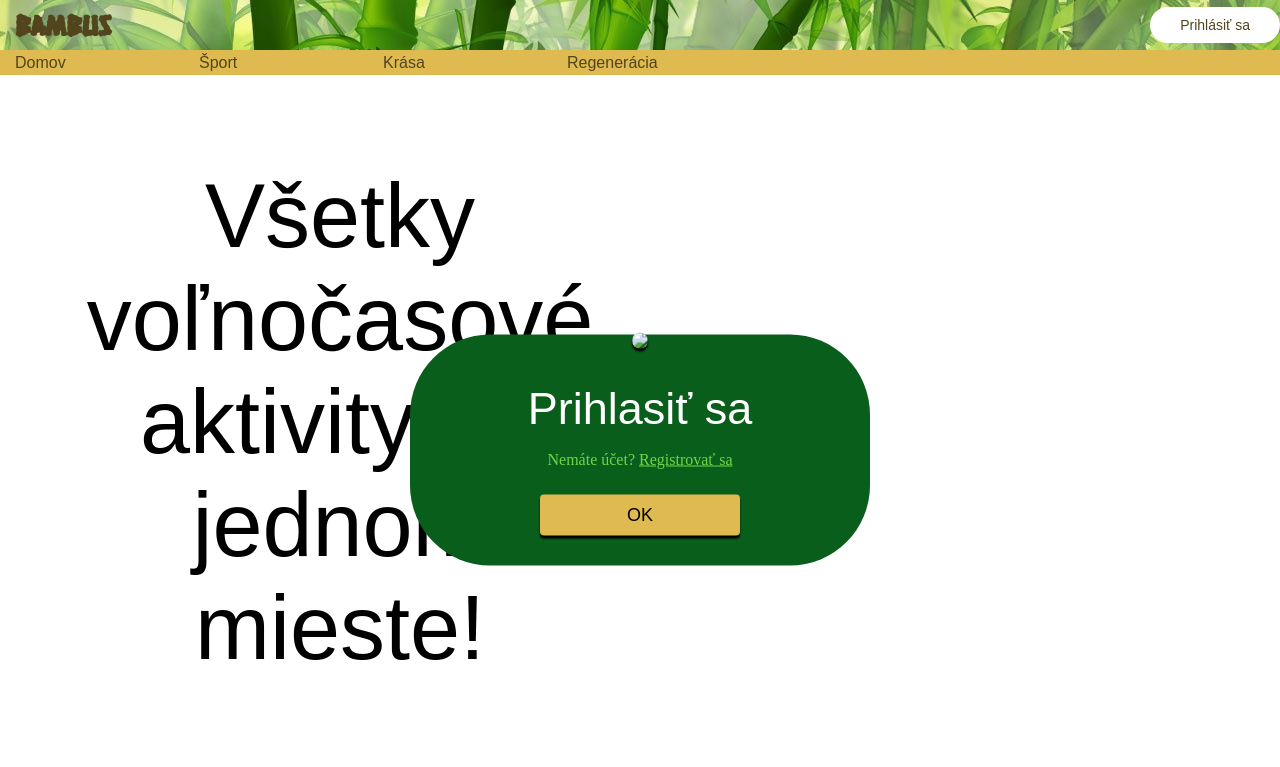
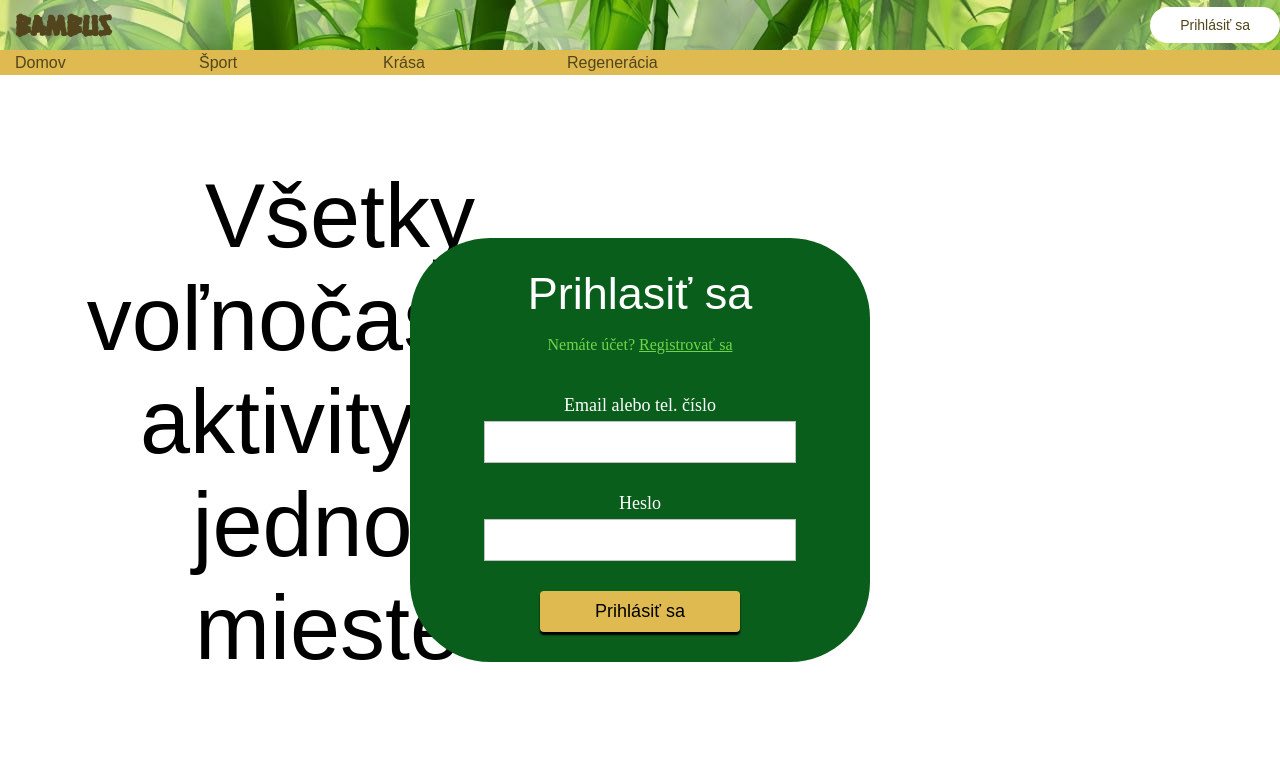
Before and after one commit to ApetorSkol/ITU, a plain HTML site: page src/index.html in a window 1280 px wide. Both pictures are taken after a click on the button "Prihlásiť sa". Shown: the top 767 px of the page. Drawn offline with Linux system fonts and the light colour scheme.

Commit message:
Update index.html

```diff
--- a/src/index.html
+++ b/src/index.html
@@ -13,6 +13,7 @@
         }
     </style>
 </head>
+
 <body>
     <div id="top">
         <section id="bar">
@@ -24,12 +25,18 @@
                     Prihlásiť sa
                 </button>
                 <div class="popup" id="popup">
-                    <img src="icons/404-tick.png">
                     <h2>Prihlasiť sa</h2>
                     <p>Nemáte účet? <span class="Registrovat_sa">Registrovať sa</span></p>
-                    <button type="button" onclick=closePopup()>OK</button>
+                    <form class="login_form" action="home.html" method="post" name="form" onsubmit="return validated()">
+                        <div class="font">Email alebo tel. číslo</div>
+                        <input autocomplete="off" type="text" name="email">
+                        <div class="font font2">Heslo</div>
+                        <input type="password" name="password">
+                    </form>
+                    <button type="submit" onclick=closePopup()>Prihlásiť sa</button>
                 </div>
             </div>
+            <script src="valid.js"></script>
         </section>
 
         <section id="menu">
@@ -100,6 +107,7 @@
 let popup = document.getElementById("popup");
 function openPopup(){
     popup.classList.add("open-popup");
+
 }
 function closePopup(){
     popup.classList.remove("open-popup");
```
